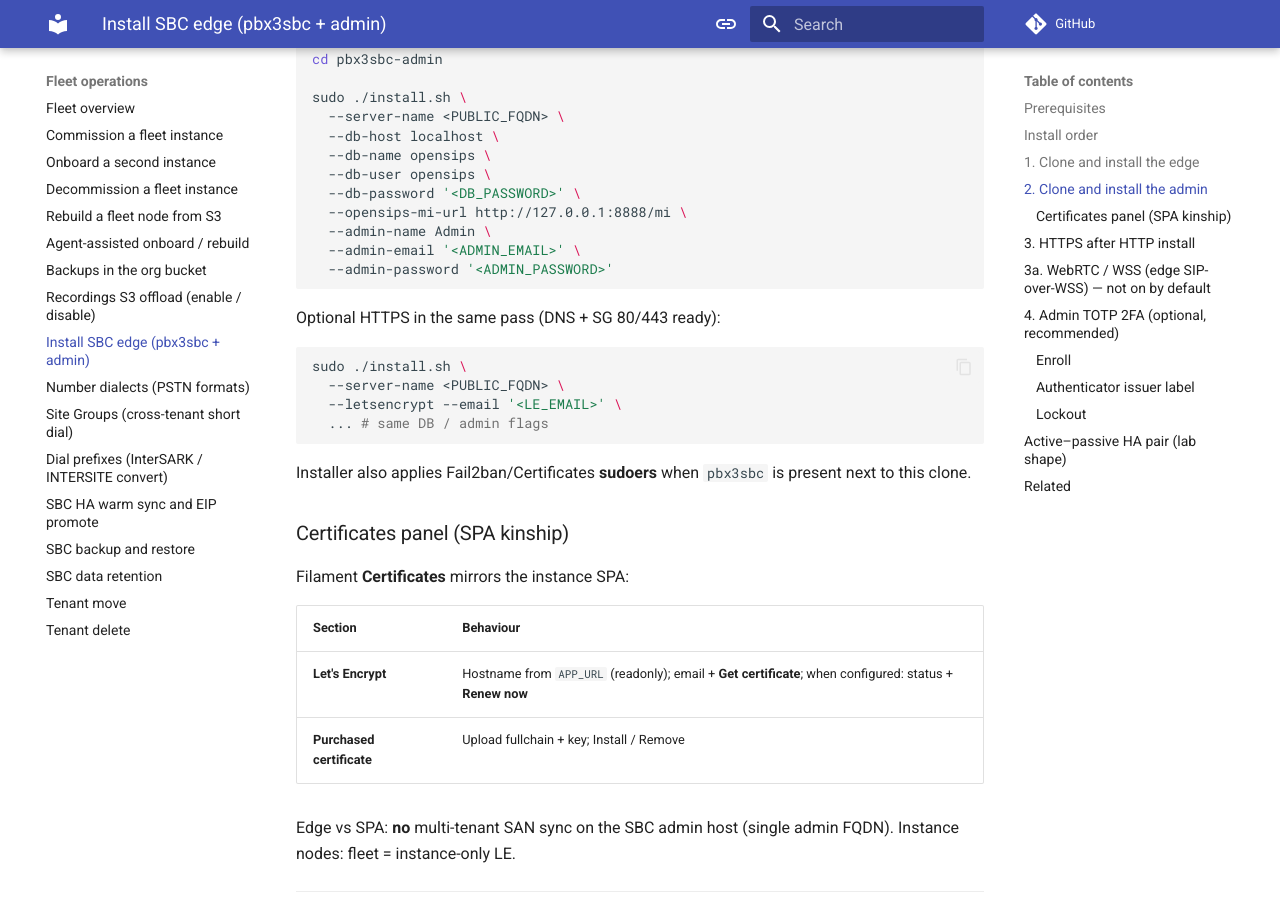
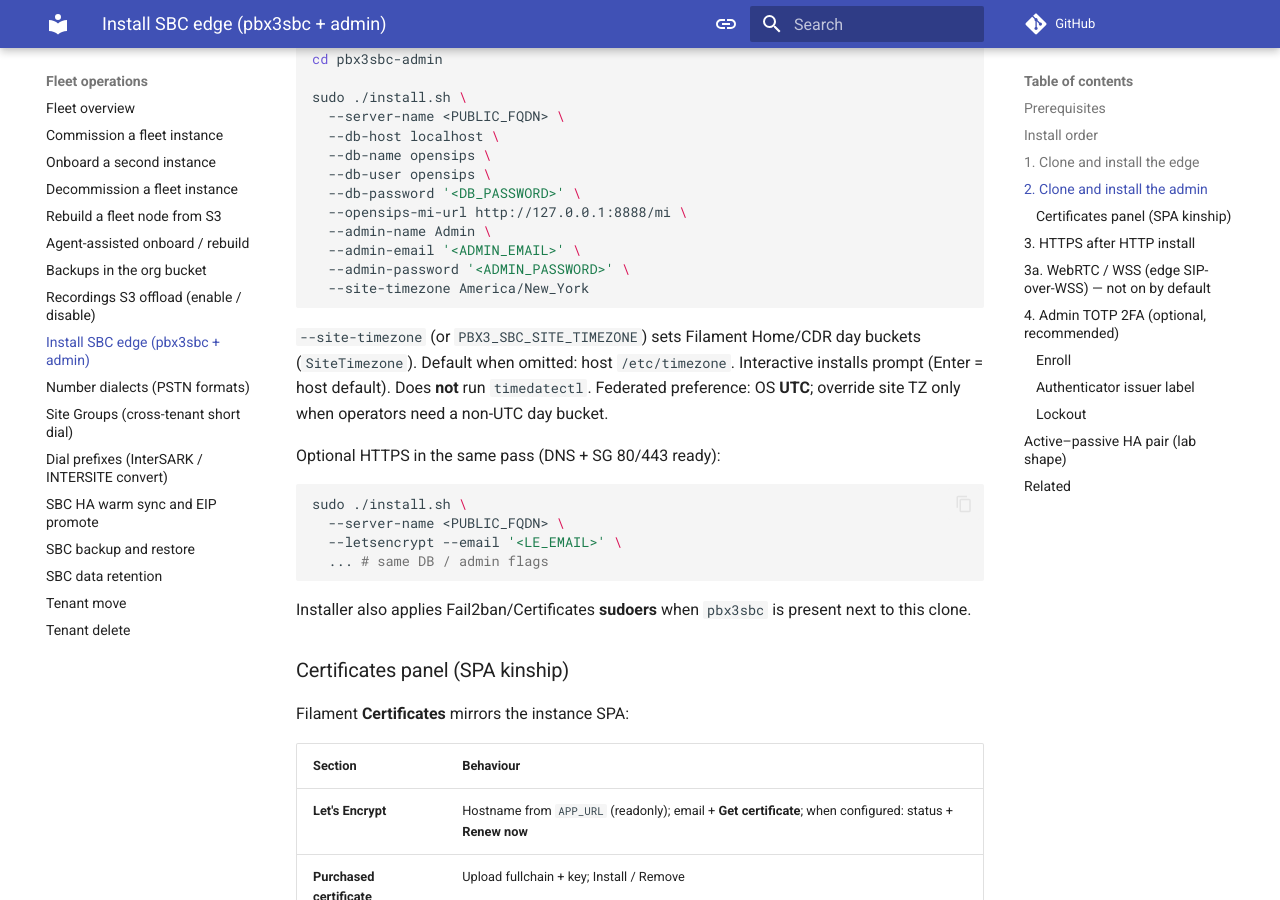
Before and after one commit to aelintra/pbx3-docs, an MkDocs documentation site: the page built from docs/fleet/install-sbc.md, in a window 1280 px wide and 900 px high, scrolled down 1803 px. Built offline with MkDocs 1.6.1 and Material for MkDocs 9.7.7, drawn with Linux system fonts in a browser that asks for light colours; comment, search, counter and statistics services are not loaded.

Commit message:
Document SBC site timezone install and federated UTC preference.

````diff
--- a/docs/fleet/install-sbc.md
+++ b/docs/fleet/install-sbc.md
@@ -65,8 +65,11 @@ sudo ./install.sh \
   --opensips-mi-url http://127.0.0.1:8888/mi \
   --admin-name Admin \
   --admin-email '<ADMIN_EMAIL>' \
-  --admin-password '<ADMIN_PASSWORD>'
+  --admin-password '<ADMIN_PASSWORD>' \
+  --site-timezone America/New_York
 ```
+
+`--site-timezone` (or `PBX3_SBC_SITE_TIMEZONE`) sets Filament Home/CDR day buckets (`SiteTimezone`). Default when omitted: host `/etc/timezone`. Interactive installs prompt (Enter = host default). Does **not** run `timedatectl`. Federated preference: OS **UTC**; override site TZ only when operators need a non-UTC day bucket.
 
 Optional HTTPS in the same pass (DNS + SG 80/443 ready):
 
````
Also changed, not shown: docs/installation/install-lab-sbc.md (+2 -0 lines).
